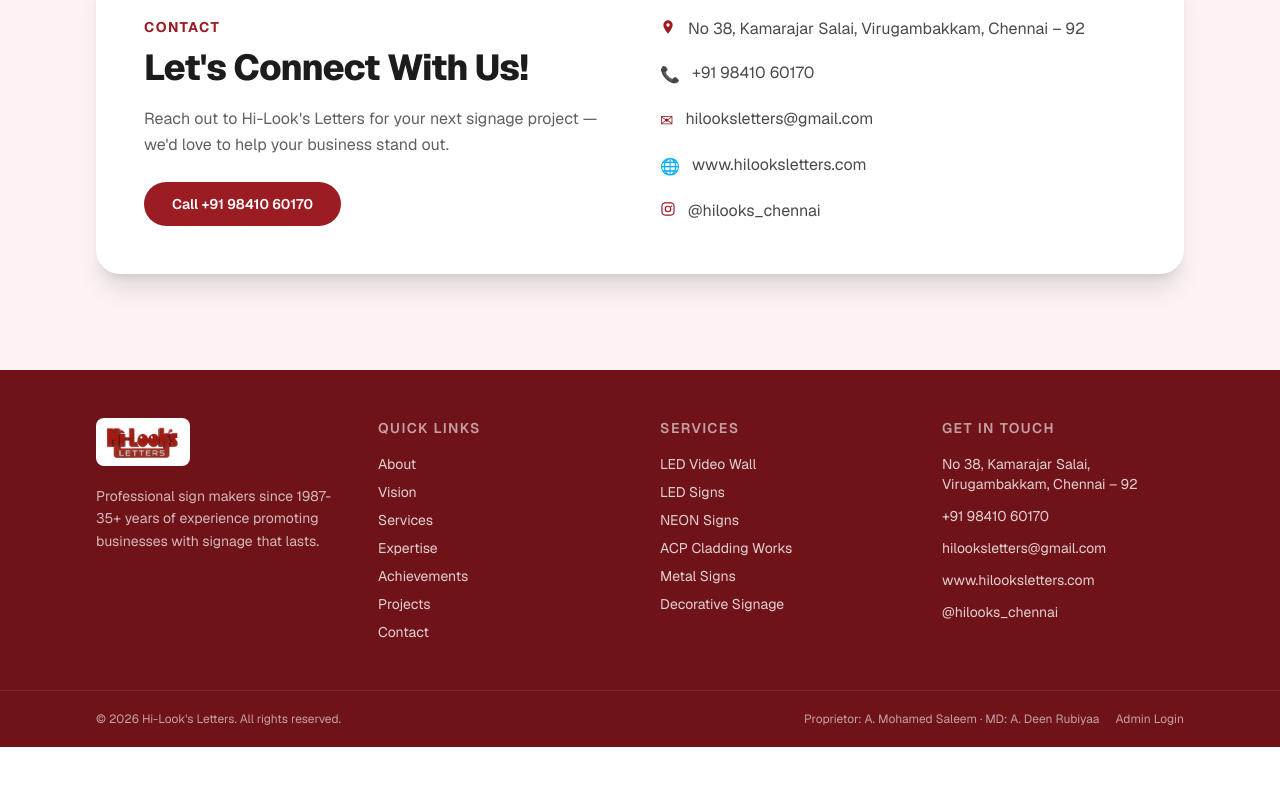
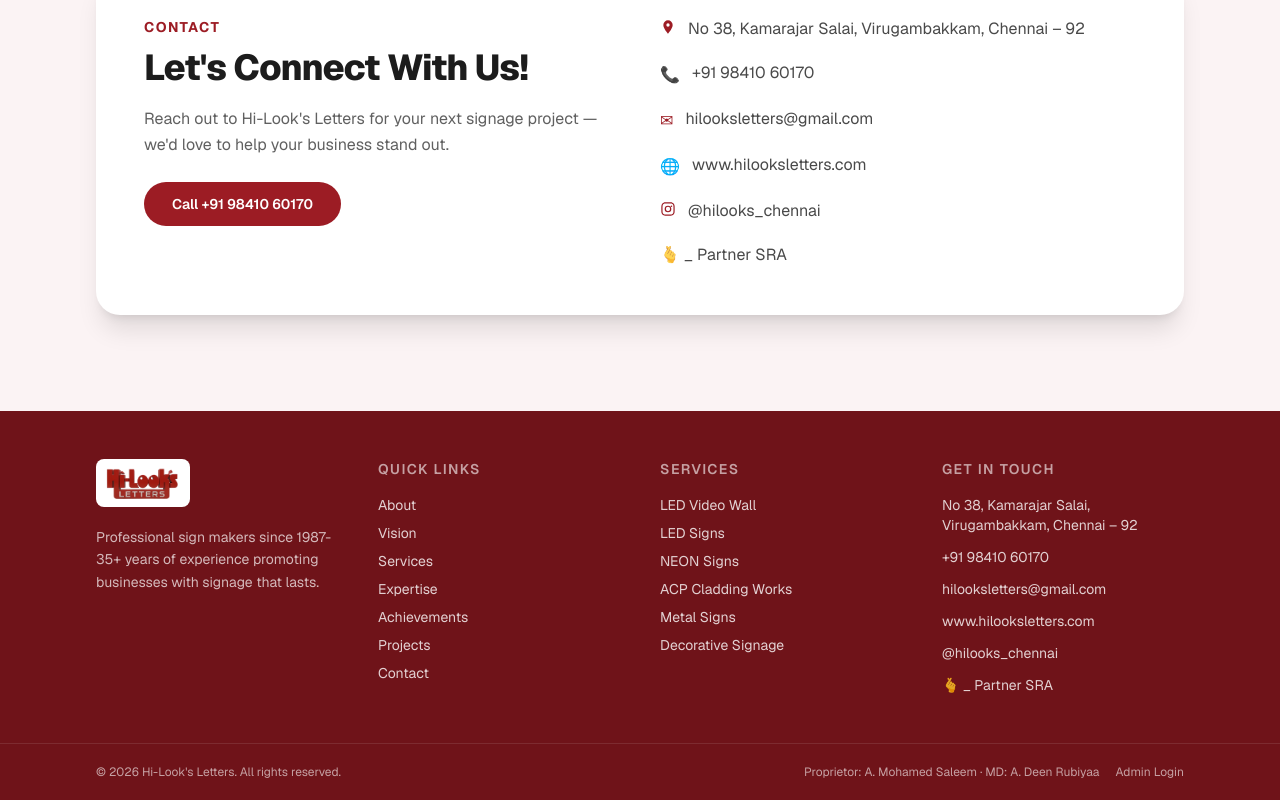
Before and after one commit to CraftMindAI/hi-looks-letter, a Next.js app: page / in a window 1280 px wide. Shown: the part 4572-5372 px from the top of the page. Before the commit the page ends 5319 px from the top, so only its background shows below. Built offline with nearby package versions, Linux system fonts and the light colour scheme; no server answers.

Commit message:
feat: add Partner SRA information to Contact and Footer components

```diff
--- a/app/components/Contact.tsx
+++ b/app/components/Contact.tsx
@@ -84,6 +84,7 @@
                 @hilooks_chennai
               </a>
             </li>
+            <li className="text-foreground/80">🫰 _ Partner SRA</li>
           </ul>
         </div>
       </div>
--- a/app/components/Footer.tsx
+++ b/app/components/Footer.tsx
@@ -107,6 +107,7 @@
                 @hilooks_chennai
               </a>
             </li>
+            <li>🫰 _ Partner SRA</li>
           </ul>
         </div>
       </div>
```
